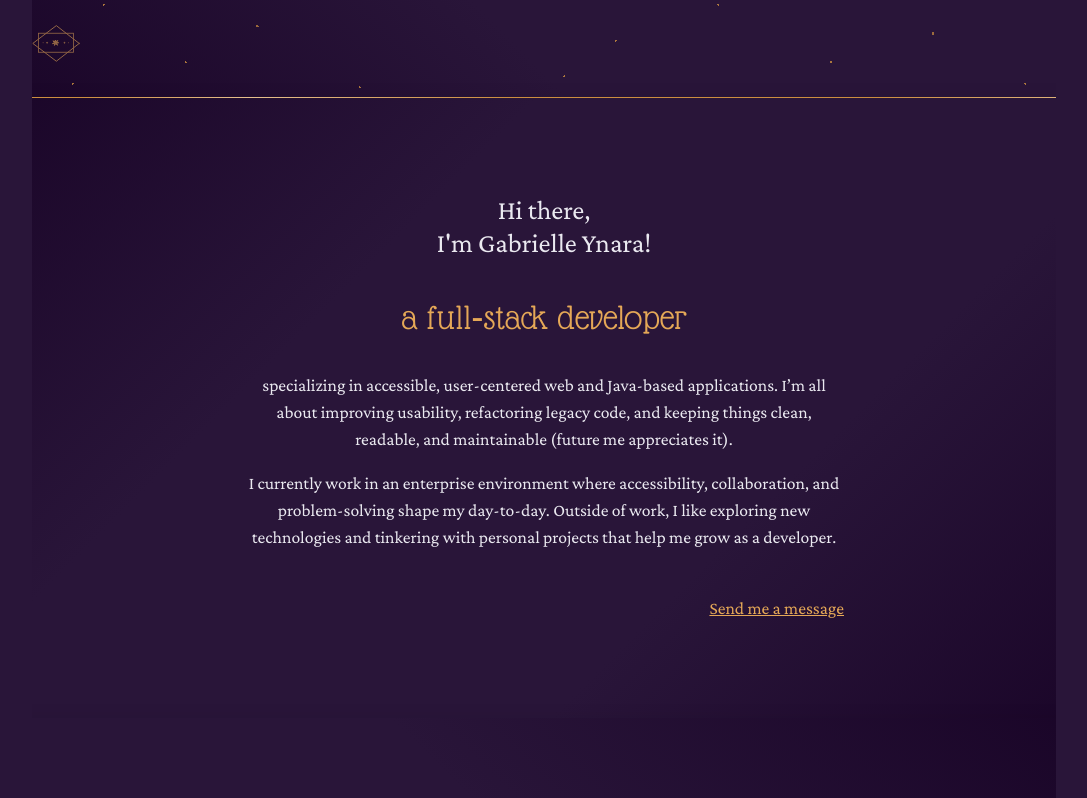
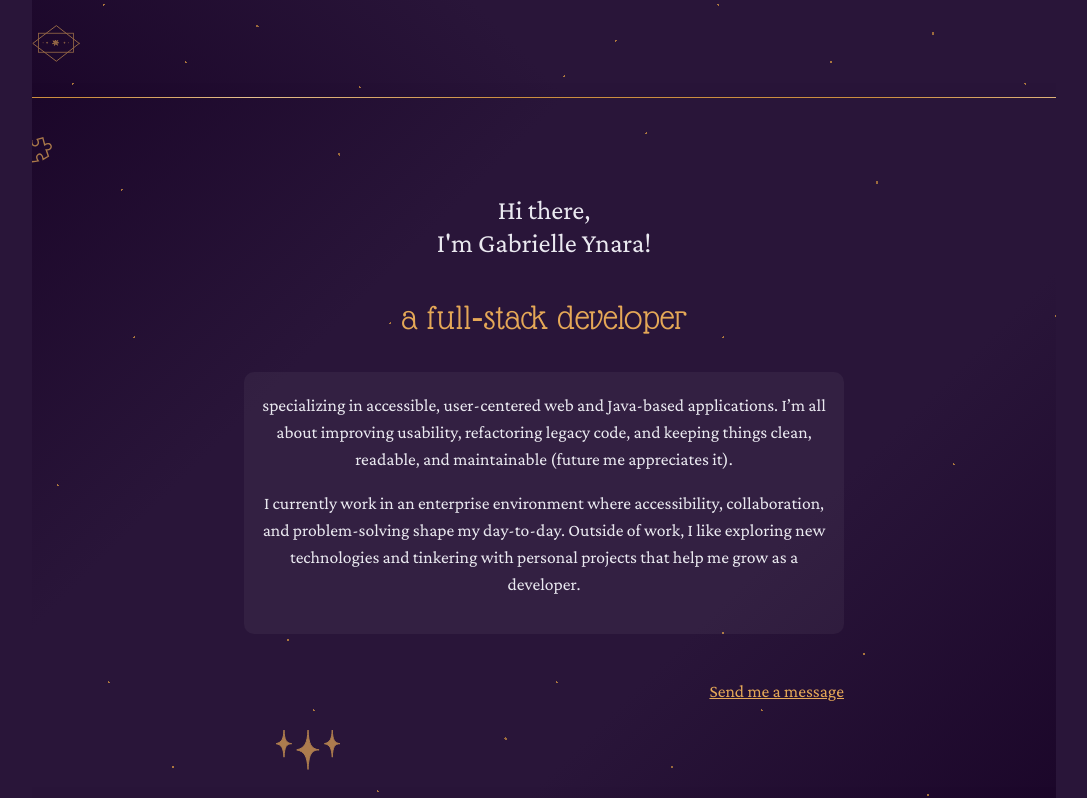
Before and after one commit to GabrielleYnara/portfolio, a React (Vite) app in the folder react-app/: page / in a window 1280 px wide. Shown: the part 702-1500 px from the top of the page, without its empty margins (96-1183 px from the left). Built offline with nearby package versions, Linux system fonts and the light colour scheme.

Commit message:
Add decorations to intro background

```diff
--- a/react-app/src/pages/Home/components/Intro/Intro.scss
+++ b/react-app/src/pages/Home/components/Intro/Intro.scss
@@ -3,14 +3,12 @@
 
 .intro {
     @extend %background-gradient-right;
-}
-.intro::after { // draws a line after .intro
-    @extend %line-divider;
+    overflow: hidden;
 }
 
 .intro .inner-content {
     width: 90%;
-    padding: 5.5em 0.5em;
+    padding: 5.5em 0.5em 6.5em 0.5em;
     margin: 0 auto;
     text-align: center;
 
@@ -31,8 +29,81 @@
         display: flex;
         justify-self: end;
     }
+
+    #intro-puzzle {
+        position: absolute;
+        left: 8%;
+        top: 5.5%;
+        width: 46px;
+        opacity: 70%;
+    }
+    #intro-sparkle {
+        position: absolute;
+        opacity: 70%;
+        padding: 1.5em 2em;
+        display: flex;
+        justify-self: end;
+    }
 }
 
+.starry-field {
+    background-image: /* starry field */
+        /* top left */
+        radial-gradient(circle at 2% 3%, rgba(204, 143, 63, 0.8) 1px, transparent 0),
+        radial-gradient(circle at 34% 8%, rgba(204, 143, 63, 0.7) 1.3px, transparent 0),
+        radial-gradient(circle at 17% 13%, rgba(204, 143, 63, 0.8) 1px, transparent 0),
+        radial-gradient(circle at 38% 32%, rgba(204, 143, 63, 0.8) 1px, transparent 0),
+        radial-gradient(circle at 8% 23%, rgba(204, 143, 63, 0.7) 1.3px, transparent 0),
+        radial-gradient(circle at 18% 34%, rgba(204, 143, 63, 0.8) 1px, transparent 0),
+        radial-gradient(circle at 3% 43%, rgba(204, 143, 63, 0.8) 1px, transparent 0),
+        radial-gradient(circle at 12% 55%, rgba(204, 143, 63, 0.8) 1px, transparent 0),
+
+        /* top right */
+        radial-gradient(circle at 58% 5%, rgba(204, 143, 63, 0.8) 1px, transparent 0),
+        radial-gradient(circle at 64% 34%, rgba(204, 143, 63, 0.8) 1px, transparent 0),
+        radial-gradient(circle at 76% 12%, rgba(204, 143, 63, 0.7) 1.3px, transparent 0),
+        radial-gradient(circle at 91% 3%, rgba(204, 143, 63, 0.8) 1px, transparent 0),
+        radial-gradient(circle at 90% 31%, rgba(204, 143, 63, 0.8) 1px, transparent 0),
+        radial-gradient(circle at 94% 48%, rgba(204, 143, 63, 0.8) 1px, transparent 0),
+        radial-gradient(circle at 96% 64%, rgba(204, 143, 63, 0.8) 1px, transparent 0),
+        radial-gradient(circle at 95% 19%, rgba(204, 143, 63, 0.8) 1px, transparent 0),
+        radial-gradient(circle at 82% 52%, rgba(204, 143, 63, 0.8) 1px, transparent 0),
+
+        /* bottom left */
+        radial-gradient(circle at 5% 67%, rgba(204, 143, 63, 0.7) 1.3px, transparent 0),
+        radial-gradient(circle at 47% 91%, rgba(204, 143, 63, 0.7) 1.3px, transparent 0),
+        radial-gradient(circle at 30% 77%, rgba(204, 143, 63, 0.8) 1px, transparent 0),
+        radial-gradient(circle at 4% 79%, rgba(204, 143, 63, 0.8) 1px, transparent 0),
+        radial-gradient(circle at 32% 87%, rgba(204, 143, 63, 0.8) 1px, transparent 0),
+        radial-gradient(circle at 16% 83%, rgba(204, 143, 63, 0.8) 1px, transparent 0),
+        radial-gradient(circle at 7% 91%, rgba(204, 143, 63, 0.8) 1px, transparent 0),
+        radial-gradient(circle at 2% 99%, rgba(204, 143, 63, 0.8) 1px, transparent 0),
+        radial-gradient(circle at 21% 95%, rgba(204, 143, 63, 0.8) 1px, transparent 0),
+        radial-gradient(circle at 37% 98.5%, rgba(204, 143, 63, 0.8) 1px, transparent 0),
+
+        /* bottom right */
+        radial-gradient(circle at 75% 79%, rgba(204, 143, 63, 0.8) 1px, transparent 0),
+        radial-gradient(circle at 51% 83%, rgba(204, 143, 63, 0.8) 1px, transparent 0),
+        radial-gradient(circle at 60% 95%, rgba(204, 143, 63, 0.7) 1.3px, transparent 0),
+        radial-gradient(circle at 94% 81%, rgba(204, 143, 63, 0.8) 1px, transparent 0),
+        radial-gradient(circle at 64% 76%, rgba(204, 143, 63, 0.8) 1px, transparent 0),
+        radial-gradient(circle at 67% 87%, rgba(204, 143, 63, 0.8) 1px, transparent 0),
+        radial-gradient(circle at 92% 90%, rgba(204, 143, 63, 0.7) 1px, transparent 0),
+        radial-gradient(circle at 80% 99%, rgba(204, 143, 63, 0.8) 1px, transparent 0),
+        radial-gradient(circle at 97% 98%, rgba(204, 143, 63, 0.8) 1px, transparent 0)
+    ;
+    background-repeat: no-repeat;
+    .summary {
+        background-color: #d9d9d90e;
+        padding: 20px 15px;
+        border-radius: 10px;
+    }
+
+}
+
+.intro::after { // draws a line after intro section
+    @extend %line-divider;
+}
 /* ------------------------------ Styling for medium screens ------------------------------ */
 @media (min-width: $breakpoint_medium) {
     .intro .inner-content {
--- a/react-app/src/pages/Home/components/Intro/Intro.tsx
+++ b/react-app/src/pages/Home/components/Intro/Intro.tsx
@@ -1,15 +1,24 @@
+import puzzle from "../../../../assets/img/puzzle-pieces.svg";
+import sparkle2 from "../../../../assets/img/sparkle2.svg";
 import { Link } from "react-router-dom";
 
 import "./Intro.scss";
 
 function Intro(){
     return <section className="intro">
+        <div className="starry-field">
             <div className="inner-content">
+                <img src={puzzle} id="intro-puzzle" aria-hidden />
+
                 <h2>Hi there, <br/> I'm Gabrielle Ynara!</h2>
                 <h1>a full‑stack developer</h1>
+                <div className="summary">
                     <p>specializing in accessible, user-centered web and Java-based applications. I’m all about improving usability, refactoring legacy code, and keeping things clean, readable, and maintainable (future me appreciates it).</p>
                     <p>I currently work in an enterprise environment where accessibility, collaboration, and problem-solving shape my day-to-day. Outside of work, I like exploring new technologies and tinkering with personal projects that help me grow as a developer.</p>
+                </div>
                 <Link to="/Contact" className="accent">Send me a message</Link>
+                <img src={sparkle2} id="intro-sparkle" aria-hidden />
+            </div>
         </div>
     </section>;
 }
```
Also changed, not shown: react-app/src/assets/img/sparkle2.svg (added). Lines whose indentation alone changed are shown as unchanged.
